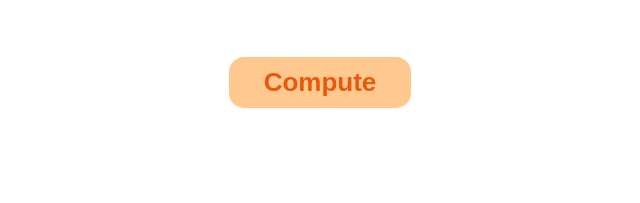
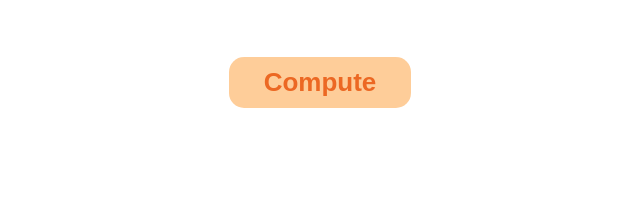
Before and after one commit to anthirion/mortgageInterests, a plain HTML site: page index.html in a window 1280 px wide. In both pictures the pointer is over the button "Compute". Shown: the part 232-435 px from the top of the page, 320-960 px from the left. Drawn offline with Linux system fonts and the light colour scheme; a script that the page names is missing.

Commit message:
Changement du style du bouton pour changer le style et le curseur au survol

```diff
--- a/style.css
+++ b/style.css
@@ -59,6 +59,11 @@ button {
     border: #FFF;
     padding: 10px 35px;
     border-radius: 15px;
+    cursor: pointer; /* Change le curseur en une main */
+}
+
+button:hover {
+    opacity: 0.9;
 }
 
 .displayResults {
```
